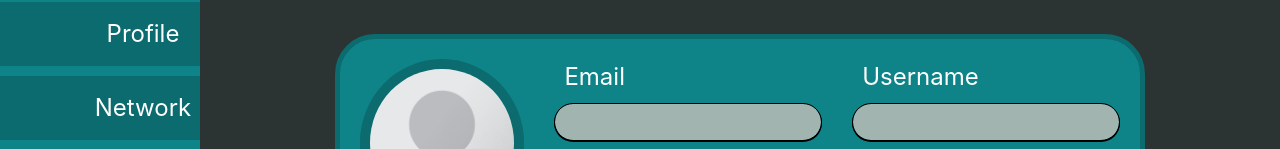
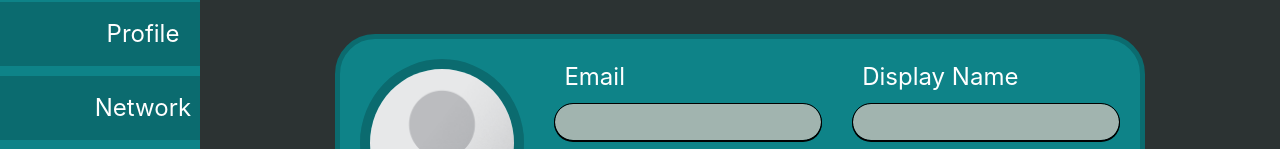
Before and after one commit to WillQizza/The-Deadly-Bird, a React (Create React App) app in the folder frontend/: page /profile/settings in a window 1280 px wide. Shown: the part 227-376 px from the top of the page. Built offline with nearby package versions, Linux system fonts and the light colour scheme; no server answers; some icons are missing.

Commit message:
Changed username field in settings to display name.

```diff
--- a/frontend/src/components/settings/SettingsForm.tsx
+++ b/frontend/src/components/settings/SettingsForm.tsx
@@ -15,7 +15,7 @@ type SettingsFormOptions = {
 const SettingsForm: React.FC<SettingsFormOptions> = ({ author }) => {
   const [profileImage, setProfileImage] = useState(`${publicDir}/static/default-avatar.png`);
   const [email, setEmail] = useState("");
-  const [displayName, setUsername] = useState("");
+  const [displayName, setDisplayName] = useState("");
   const [homeServer, setHomeServer] = useState("");
   const [password, setPassword] = useState("");
   const [bio, setBio] = useState("");
@@ -27,7 +27,7 @@ const SettingsForm: React.FC<SettingsFormOptions> = ({ author }) => {
   useEffect(() => {
     if (author) {
       setEmail(author.email!);
-      setUsername(author.displayName);
+      setDisplayName(author.displayName);
       setHomeServer(author.host);
       setBio(author.bio);
       setLoadedContent(true);
@@ -86,7 +86,7 @@ const SettingsForm: React.FC<SettingsFormOptions> = ({ author }) => {
             <div style={{ flexGrow: 1 }}>
               <div className={styles.row}>
                 <SettingsInput title="Email" name="email" type="email" value={email} valueSetter={setEmail} disabled={!loadedContent} />
-                <SettingsInput title="Username" name="username" type="text" value={displayName} valueSetter={setUsername} disabled={!loadedContent} />
+                <SettingsInput title="Display Name" name="displayName" type="text" value={displayName} valueSetter={setDisplayName} disabled={!loadedContent} />
               </div>
               <div className={styles.row}>
                 <SettingsInput title="Home Server" name="homeserver" type="text" value={homeServer} disabled />
```
